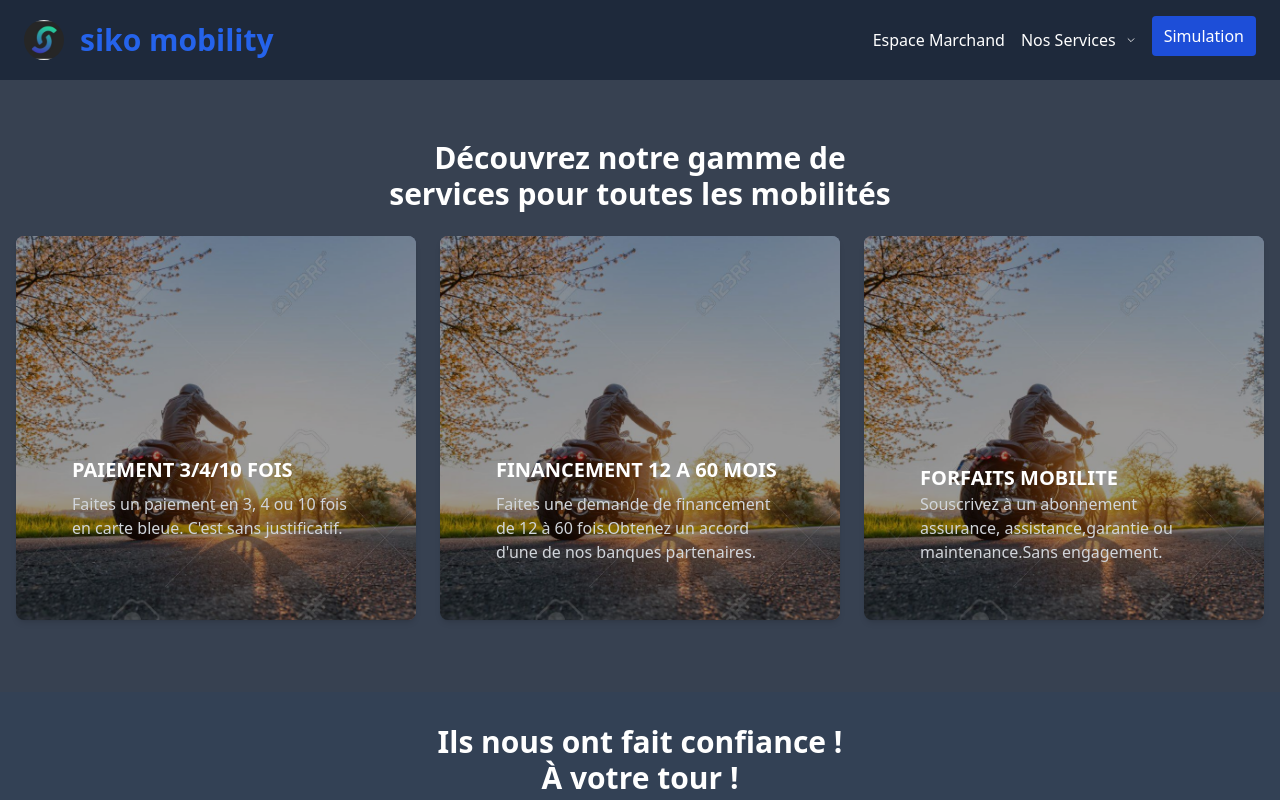
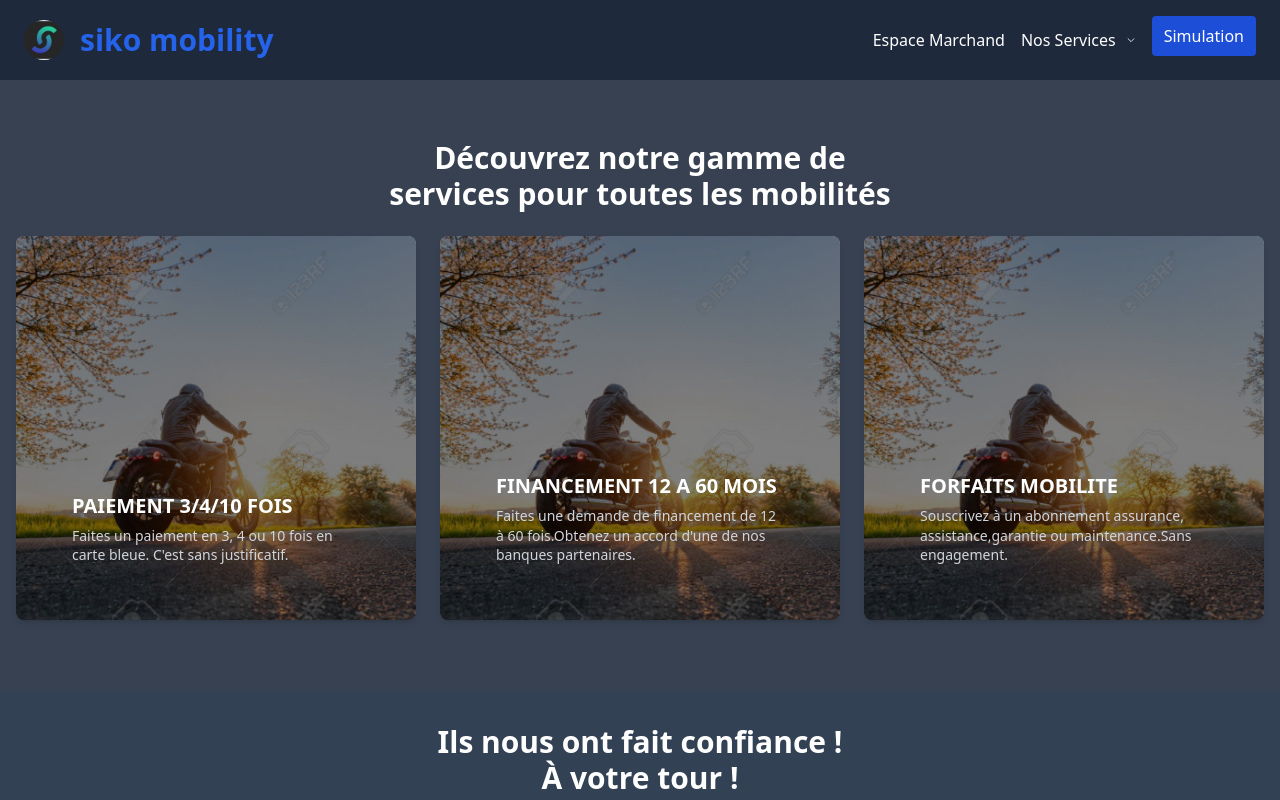
Before and after one commit to Baovola1/sikomobility, a React (Vite) app: page / in a window 1280 px wide. Shown: the top 800 px of the page. Built offline with nearby package versions, Linux system fonts and the light colour scheme.

Commit message:
fixe style offre et creation composant enfant

```diff
--- a/src/components/Avis.tsx
+++ b/src/components/Avis.tsx
@@ -19,7 +19,7 @@
     slidesToScroll: 1,
     autoplay: true,
     autoplaySpeed: 3000,
-    centerPadding:'20px',
+    centerPadding:'15px',
     centerMode: true,
     responsive: [
       {
--- a/src/components/ContentOffre.tsx
+++ b/src/components/ContentOffre.tsx
@@ -1,54 +1,38 @@
-import imageFond from "../assets/pj1.jpg";
+import React from 'react';
+import { Link } from 'react-router-dom';
 
-export default function ContentOffre() {
-  const dataContent: {
-    BackgroundImage: string;
+
+interface ContentOffreProps {
   title: string;
-    description: string;
-  }[] = [
-    {
-      BackgroundImage: imageFond,
-      title: " PAIEMENT 3/4/10 FOIS ",
-      description:
-        "Faites un paiement en 3, 4 ou 10 fois en carte bleue. C'est sans justificatif. ",
-    },
-    {
-      BackgroundImage: imageFond,
-      title: " FINANCEMENT 12 A 60 MOIS ",
-      description:
-        "Faites une demande de financement de 12 à 60 fois.Obtenez un accord d'une de nos banques partenaires. ",
-    },
-    {
-      BackgroundImage: imageFond,
-      title: " FORFAITS MOBILITE ",
-      description:
-        " Souscrivez à un abonnement assurance, assistance,garantie ou maintenance.Sans engagement.. ",
-    },
-  ];
+  text: string;
+  backgroundImage: string;
+}
 
-  const contents = dataContent.map((item, index) => (
-    <div key={index} className="card flex flex-col mb-4 md:mb-0">
+
+const ContentOffre: React.FC<ContentOffreProps> = ({ title, text, backgroundImage }) => {
+  return (
+    <Link to="/" className="card flex flex-col mb-4 md:mb-0 transform transition-all hover:scale-105 duration-700">
     <div className="relative p-6 rounded-lg shadow-md w-full h-96 overflow-hidden">
       <img
-          src={item.BackgroundImage}
+        src={backgroundImage}
         alt="Background"
         className="absolute inset-0 w-full h-full object-cover"
       />
-        <div className="absolute inset-0 bg-black bg-opacity-40"></div>
-        <div className="relative z-10 p-6 flex flex-col h-full justify-end">
-           {/* Div englobante pour le h2 et le paragraphe */}
-           <div className=" flex flex-col p-2 mb-6">
-            <h2 className="md:text-xl font-semibold text-white mb-2">
-              {item.title}
+      <div className="absolute inset-0 bg-black bg-opacity-50"></div>
+      <div className="relative z-10 p-6 flex flex-col justify-between h-full">
+        <div></div> {/* Ce div vide crée de l'espace en haut, centré verticalement le contenu */}
+        <div className="p-2">
+          <h2 className="text-xl font-semibold text-white mb-2 leading-tight">
+            {title}
           </h2>
-            <p className="text-gray-300 text-sm md:text-base">
-              {item.description}
+          <p className="text-gray-300 text-sm leading-snug">
+            {text}
           </p>
         </div>
       </div>
     </div>
-    </div>
-  ));
+  </Link>
+  );
+};
 
-  return <>{contents}</>;
-}
+export default ContentOffre;
--- a/src/components/Offre.tsx
+++ b/src/components/Offre.tsx
@@ -1,87 +1,33 @@
-import { Link } from "react-router-dom";
 import backgroundImage from "../assets/pj1.jpg";
+import ContentOffre from "./ContentOffre";
 
 export default function Offre() {
-
   return (
     <>
-{/*card1*/}
-
-<div className="container mx-auto px-4 py-8  m-7 " >
+      <div className="container mx-auto px-4 py-8  m-7">
         <div className="text-white text-center font-bold text-3xl mb-6 bg">
-          Découvrez notre gamme de <br/> services pour toutes les mobilités
+          Découvrez notre gamme de <br /> services pour toutes les mobilités
         </div>
-        <div className="grid grid-cols-1 gap-4 md:grid-cols-3 md:gap-6" data-aos="zoom-in" >
-          <Link to="/" className="card flex flex-col mb-4 md:mb-0 transform transition-all hover:scale-105 duration-700 " >
-            <div className="relative p-6 rounded-lg shadow-md w-full h-96 overflow-hidden ">
-              <img
-                src={backgroundImage}
-                alt="Background"
-                className="absolute inset-0 w-full h-full object-cover"
-              />
-              <div className="absolute inset-0 bg-black bg-opacity-40"></div>
-              <div className="relative z-10 p-6 flex flex-col h-full justify-end">
-                {/* Div englobante pour le h2 et le paragraphe */}
-                <div className=" flex flex-col p-2 mb-6 ">
-                  <h2 className="md:text-xl font-semibold text-white mb-2">
-                    PAIEMENT 3/4/10 FOIS
-                  </h2>
-                  <p className="text-gray-300 text-sm md:text-base ">
-                    Faites un paiement en 3, 4 ou 10 fois en carte bleue. C'est
-                    sans justificatif.
-                  </p>
-                </div>
-              </div>
-            </div>
-          </Link>
-          {/*card2*/}
-          <Link to="/" className="card flex flex-col mb-4 md:mb-0 transform transition-all hover:scale-105 duration-700">
-            <div className="relative p-6 rounded-lg shadow-md w-full h-96 overflow-hidden">
-              <img
-                src={backgroundImage}
-                alt="Background"
-                className="absolute inset-0 w-full h-full object-cover "
-              />
-              <div className="absolute inset-0 bg-black bg-opacity-40"></div>
-              <div className="relative z-10 p-6 flex flex-col h-full justify-end">
-                {/* Div englobante pour le h2 et le paragraphe */}
-                <div className="  flex flex-col p-2">
-                  <h2 className="md:text-xl font-semibold text-white mb-2">
-                    FINANCEMENT 12 A 60 MOIS
-                  </h2>
-                  <p className="text-gray-300 text-sm md:text-base">
-                    Faites une demande de financement de 12 à 60 fois.Obtenez un
-                    accord d'une de nos banques partenaires.
-                  </p>
-                </div>
-              </div>
-            </div>
-          </Link>
-          {/*card3*/}
-          <Link to="/" className="card flex flex-col mb-4 md:mb-0 transform transition-all hover:scale-105 duration-700">
-            <div className="relative p-6 rounded-lg shadow-md w-full h-96 overflow-hidden">
-              <img
-                src={backgroundImage}
-                alt="Background"
-                className="absolute inset-0 w-full h-full object-cover"
-              />
-              <div className="absolute inset-0 bg-black bg-opacity-40"></div>
-              <div className="relative z-10 p-6 flex flex-col h-full justify-end ">
-                {/* Div englobante pour le h2 et le paragraphe */}
-                <div className=" flex flex-col p-2">
-                  <h2 className="md:text-xl font-semibold text-white ">
-                    FORFAITS MOBILITE
-                  </h2>
-                  <p className="text-gray-300 text-sm md:text-base ">
-                    Souscrivez à un abonnement assurance, assistance,garantie ou
-                    maintenance.Sans engagement.
-                  </p>
-                </div>
-              </div>
-            </div>
-          </Link>
+        <div className="grid grid-cols-1 gap-4 md:grid-cols-3 md:gap-6"
+          data-aos="zoom-in"
+        >
+          <ContentOffre
+            title="PAIEMENT 3/4/10 FOIS"
+            text="Faites un paiement en 3, 4 ou 10 fois en carte bleue. C'est sans justificatif."
+            backgroundImage={backgroundImage}
+          />
+          <ContentOffre
+            title="FINANCEMENT 12 A 60 MOIS"
+            text="Faites une demande de financement de 12 à 60 fois.Obtenez un accord d'une de nos banques partenaires."
+            backgroundImage={backgroundImage}
+          />
+          <ContentOffre
+            title="FORFAITS MOBILITE"
+            text="Souscrivez à un abonnement assurance, assistance,garantie ou maintenance.Sans engagement."
+            backgroundImage={backgroundImage}
+          />
         </div>
       </div>
     </>
-  )
+  );
 }
```
Lines whose indentation alone changed are shown as unchanged.
